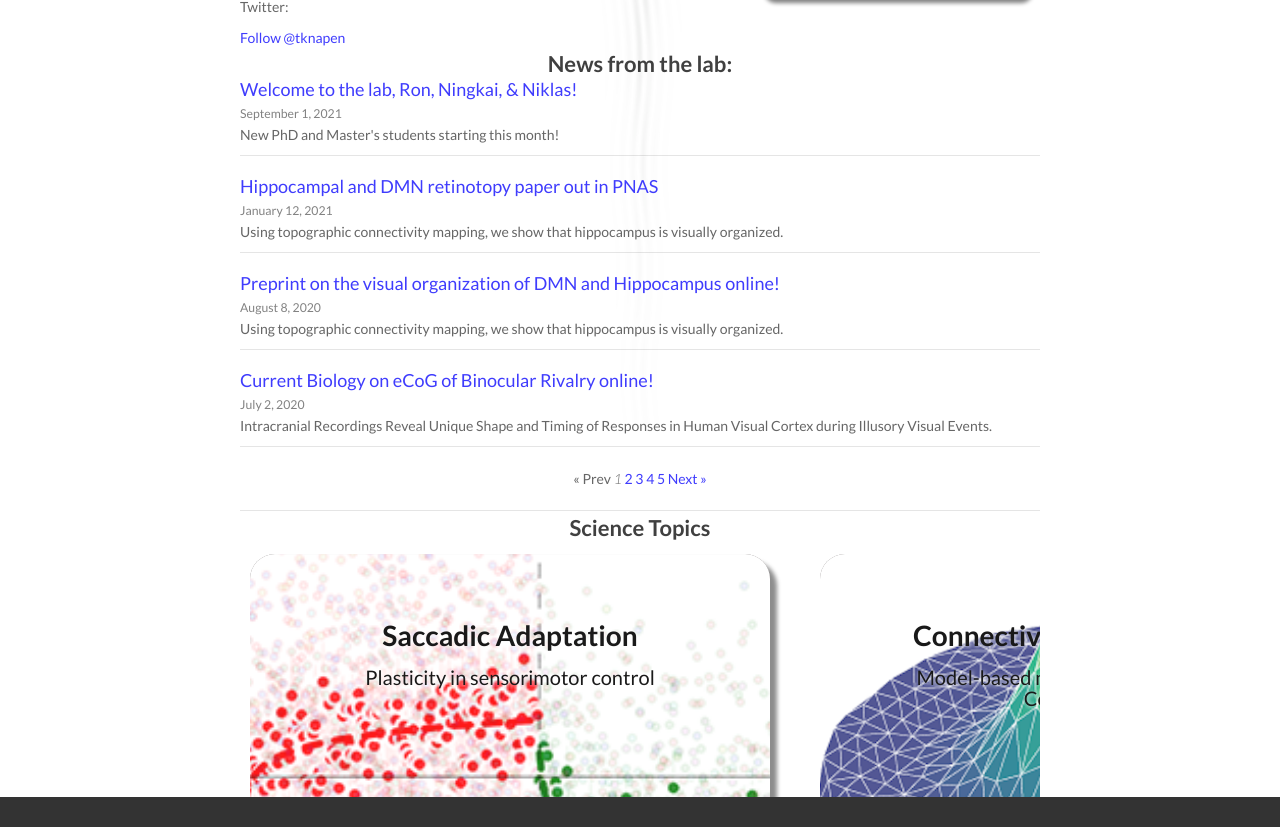
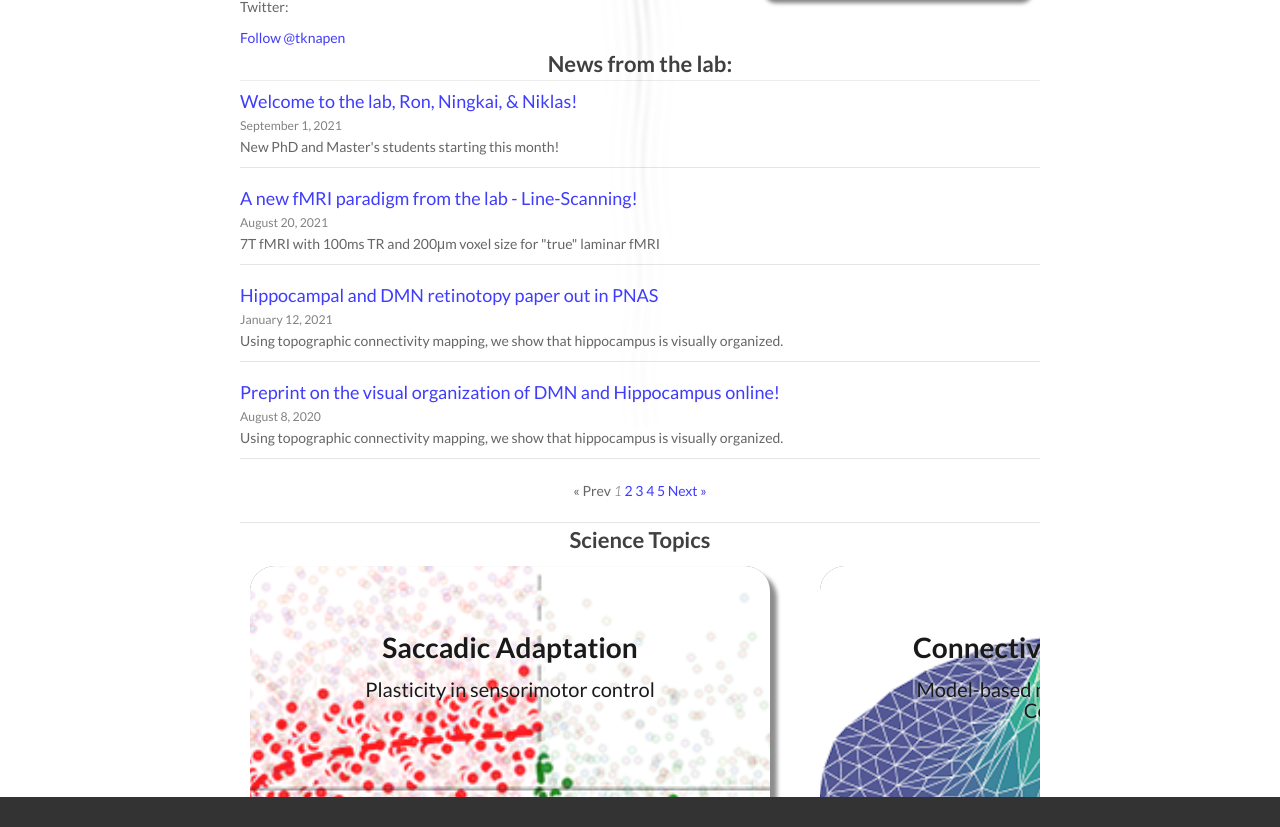
Before and after one commit to tknapen/tknapen.github.io, a Jekyll site: the page built from index.html, in a window 1280 px wide and 900 px high, scrolled down 439 px, cut to the strip 73-900 px from the top of the window. Built offline with Jekyll 4.4.1, drawn with Linux system fonts in a browser that asks for light colours; nearby versions of some CDN libraries; the list of posts is cut into pages by our own code; comment, search, counter and statistics services are not loaded.

Commit message:
added a line-scanning post

```diff
--- /dev/null
+++ b/_posts/2021-08-20-JCBFM.markdown
@@ -0,0 +1,12 @@
+---
+layout: post
+title: A new fMRI paradigm from the lab - Line-Scanning!
+description: 7T fMRI with 100ms TR and 200μm voxel size for "true" laminar fMRI
+date:   2021-08-20 12:00:00
+---
+
+"<a href="https://doi.org/10.1177/0271678X211037266" target="_blank" alt="A line through the brain: implementation of human line-scanning at 7T for ultra-high spatiotemporal resolution fMRI" >A line through the brain: implementation of human line-scanning at 7T for ultra-high spatiotemporal resolution fMRI</a>".
+
+Luisa Raimondo, Tomas Knapen, ĺcaro AF Oliveira, Xin Yu, Serge O Dumoulin, Wietske van der Zwaag, Jeroen CW Siero
+
+**Abstract** Functional magnetic resonance imaging (fMRI) is a widely used tool in neuroscience to detect neurally evoked responses, e.g. the blood oxygenation level-dependent (BOLD) signal. Typically, BOLD fMRI has millimeter spatial resolution and temporal resolution of one to few seconds. To study the sub-millimeter structures and activity of the cortical gray matter, the field needs an fMRI method with high spatial and temporal resolution. Line-scanning fMRI achieves very high spatial resolution and high sampling rate, at the cost of a sacrifice in volume coverage. Here, we present a human line-scanning implementation on a 7T MRI system. First, we investigate the quality of the saturation pulses that suppress MR signal outside the line. Second, we established the best coil combination for reconstruction. Finally, we applied the line-scanning method in the occipital lobe during a visual stimulation task, showing BOLD responses along cortical depth, every 250 µm with a 200 ms repetition time (TR). We found a good correspondence of t-statistics values with 2D gradient-echo echo planar imaging (GE-EPI) BOLD fMRI data with the same temporal resolution and voxel volume (R = 0.6 ± 0.2). In summary, we demonstrate the feasibility of line-scanning in humans and this opens line-scanning fMRI for applications in cognitive and clinical neuroscience.
--- a/index.html
+++ b/index.html
@@ -18,8 +18,9 @@ We perform computational modeling, imaging, psychophysics, and eye movement expe
 <p>And, if you want to follow the goings-on in the lab, you can follow the lab on Twitter:</p>
 <a href="https://twitter.com/tknapen?ref_src=twsrc%5Etfw" class="twitter-follow-button" data-show-screen-name="false" data-lang="en" data-show-count="false" style="margin: 5px 5px 0 0;">Follow @tknapen</a><script async src="https://platform.twitter.com/widgets.js" charset="utf-8"></script>
 <!-- News (blog) section -->
-<div class="header-bar">
+<div class="header-bar" style="padding-bottom: 10px;">
   <h3>News from the lab:</h3>
+  <hr />
 </div>
 <ul class="post-list">
     {% for post in paginator.posts %}
```
